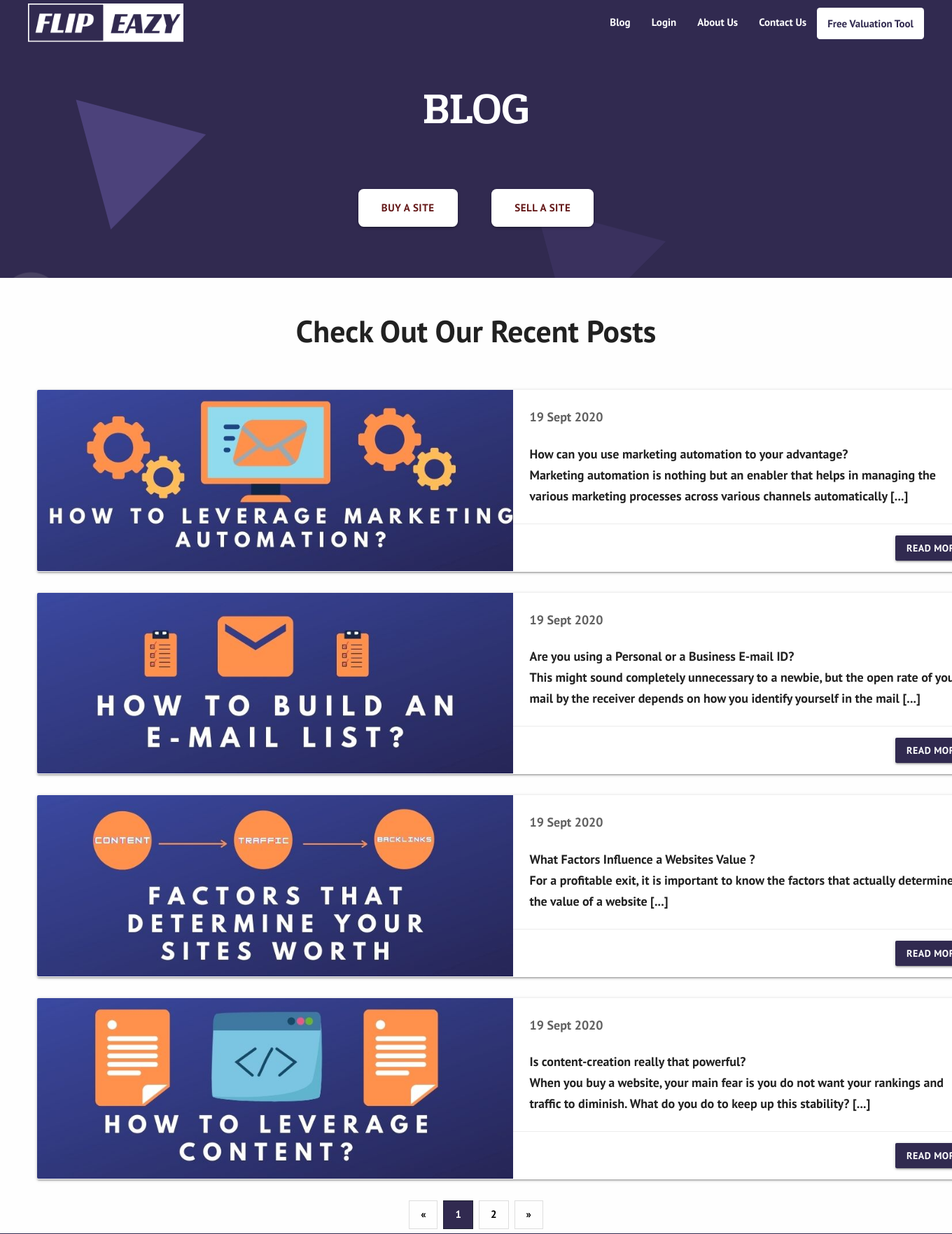
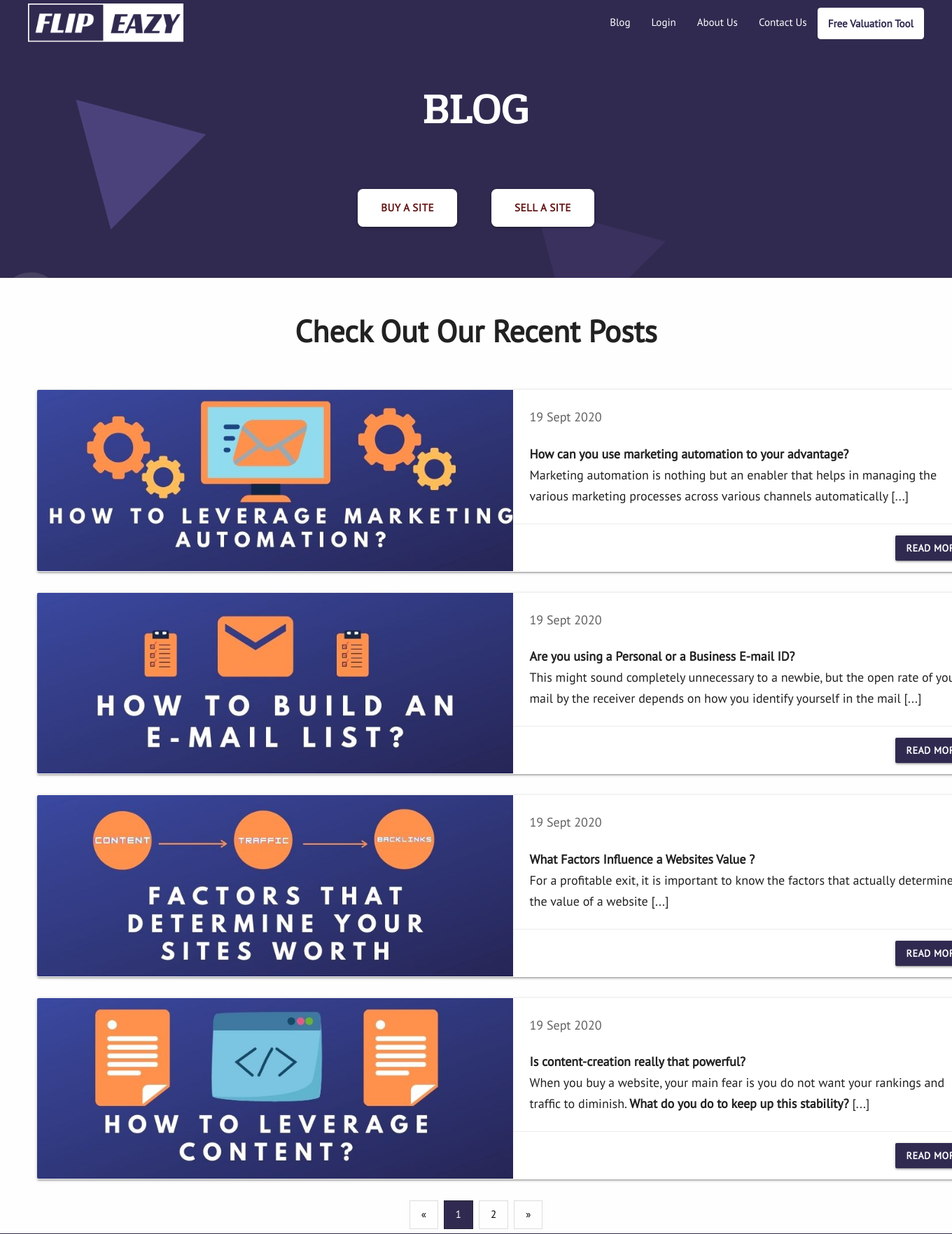
Before and after one commit to SiddharthPh/FlipEazy, a Django app: page /blogs/ in a window 1360 px wide; the page is wider, and only the part inside the window is pictured. Shown: the top 1763 px of that part at 70% size. Run offline with Django 3.2, Linux system fonts and the light colour scheme; some libraries are stand-ins or nearby versions; some web fonts are replaced.

Commit message:
finalcommit2.1

```diff
--- a/main/templates/main/Automation.html
+++ b/main/templates/main/Automation.html
@@ -10,7 +10,7 @@
   <link href="../../static/main/css/style.css" type="text/css" rel="stylesheet" media="screen,projection"/>
   <link href="https://fonts.googleapis.com/css2?family=Rancho&display=swap" rel="stylesheet">
   <link href="https://fonts.googleapis.com/css2?family=Dancing+Script:wght@700&display=swap" rel="stylesheet">
-  <link href="https://fonts.googleapis.com/css2?family=PT+Sans:wght@700&display=swap" rel="stylesheet">
+  <link href="https://fonts.googleapis.com/css2?family=PT+Sans&display=swap" rel="stylesheet">
 </head>
 <body style="background-color: rgba(205,205,205,0.01);font-family: PT Sans;">
   <nav class=" deep-purple" role="navigation">
--- a/main/templates/main/aboutus.html
+++ b/main/templates/main/aboutus.html
@@ -10,7 +10,7 @@
   <link href="../../static/main/css/materialize.css" type="text/css" rel="stylesheet" media="screen,projection"/>
   <link href="../../static/main/css/style.css" type="text/css" rel="stylesheet" media="screen,projection"/>
   <link href="https://fonts.googleapis.com/css2?family=Rancho&display=swap" rel="stylesheet">
-  <link href="https://fonts.googleapis.com/css2?family=PT+Sans:wght@700&display=swap" rel="stylesheet">
+  <link href="https://fonts.googleapis.com/css2?family=PT+Sans&display=swap" rel="stylesheet">
 </head>
 <body style="background-color: rgba(205,205,205,0.01);font-family: PT Sans;">
   <!-- Navbar -->
--- a/main/templates/main/blog.html
+++ b/main/templates/main/blog.html
@@ -11,7 +11,7 @@
 
   <link href="https://fonts.googleapis.com/css2?family=Rancho&display=swap" rel="stylesheet">
   <link href="https://fonts.googleapis.com/css2?family=Pridi:wght@500&display=swap" rel="stylesheet">
-  <link href="https://fonts.googleapis.com/css2?family=PT+Sans:wght@700&display=swap" rel="stylesheet">
+  <link href="https://fonts.googleapis.com/css2?family=PT+Sans&display=swap" rel="stylesheet">
   <style type="text/css">
   	.column{
   		float: left;
--- a/main/templates/main/buy_site.html
+++ b/main/templates/main/buy_site.html
@@ -8,7 +8,7 @@
   <link rel="stylesheet" type="text/css" href="../../static/main/css/index.css">
   <link href="https://fonts.googleapis.com/icon?family=Material+Icons" rel="stylesheet">
   <link href="../../static/main/css/materialize.css" type="text/css" rel="stylesheet" media="screen,projection"/>
-  <link href="https://fonts.googleapis.com/css2?family=PT+Sans:wght@700&display=swap" rel="stylesheet">
+  <link href="https://fonts.googleapis.com/css2?family=PT+Sans&display=swap" rel="stylesheet">
   <link href="../../static/main/css/style.css" type="text/css" rel="stylesheet" media="screen,projection"/>
   <link href="https://fonts.googleapis.com/css2?family=Rancho&display=swap" rel="stylesheet">
 </head>
```
